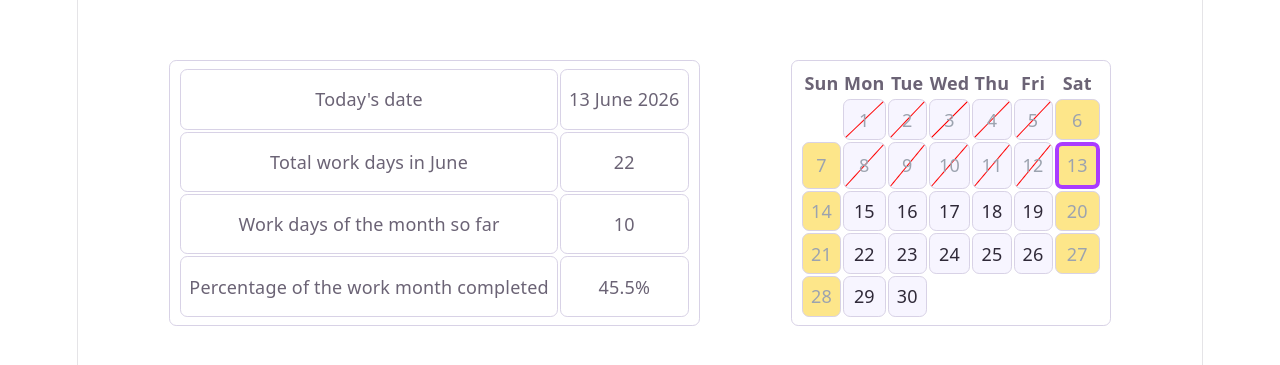
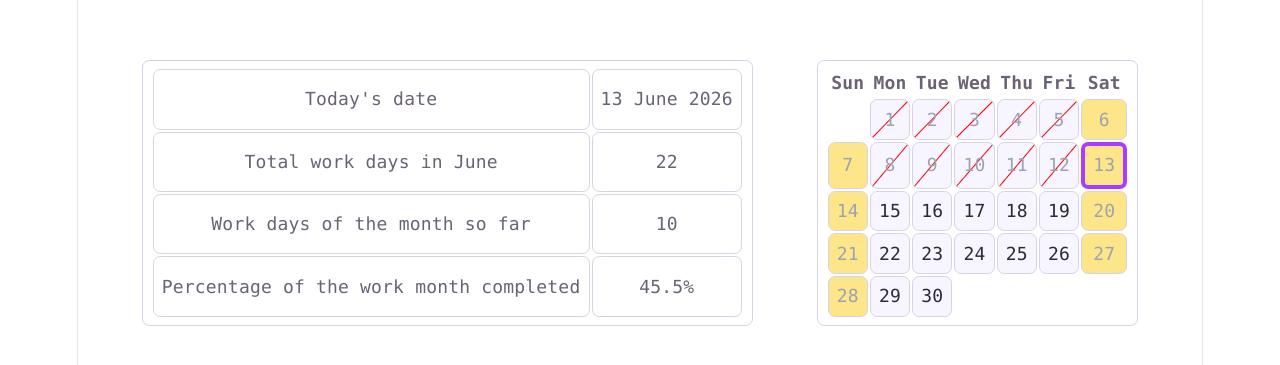
Before and after one commit to hwbrent/tempo, a React (Vite) app: page / in a window 1280 px wide. Shown: the part 207-572 px from the top of the page. Built offline with nearby package versions, Linux system fonts and the light colour scheme.

Commit message:
Use monospace font
Pulled from pewdiepie's odysseus project lmao

```diff
--- a/src/App.css
+++ b/src/App.css
@@ -24,6 +24,9 @@
   display: flex;
   flex-direction: row;
   justify-content: space-evenly;
+
+  /* Found on https://odysseus-dev.github.io/odysseus/ */
+  font-family: 'Fira Code', ui-monospace, SFMono-Regular, Menlo, Consolas, monospace;
 }
 
 #card, #calendar {
```
